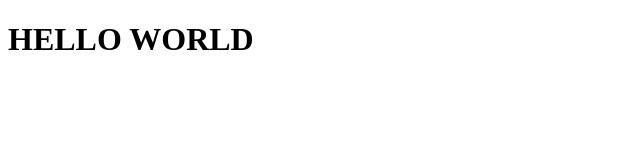
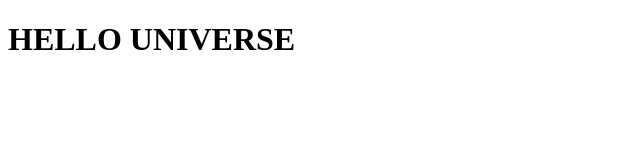
Before and after one commit to yousshim/simple, a website: page public/index.html in a window 1280 px wide. Shown: the whole page, without its empty margins (0-640 px from the left). Drawn offline with Linux system fonts and the light colour scheme.

Commit message:
hello universe

```diff
--- a/public/index.html
+++ b/public/index.html
@@ -6,6 +6,6 @@
     <title>HELLO</title>
 </head>
 <body>
-    <h1>HELLO WORLD</h1>
+    <h1>HELLO UNIVERSE</h1>
 </body>
 </html>
```
